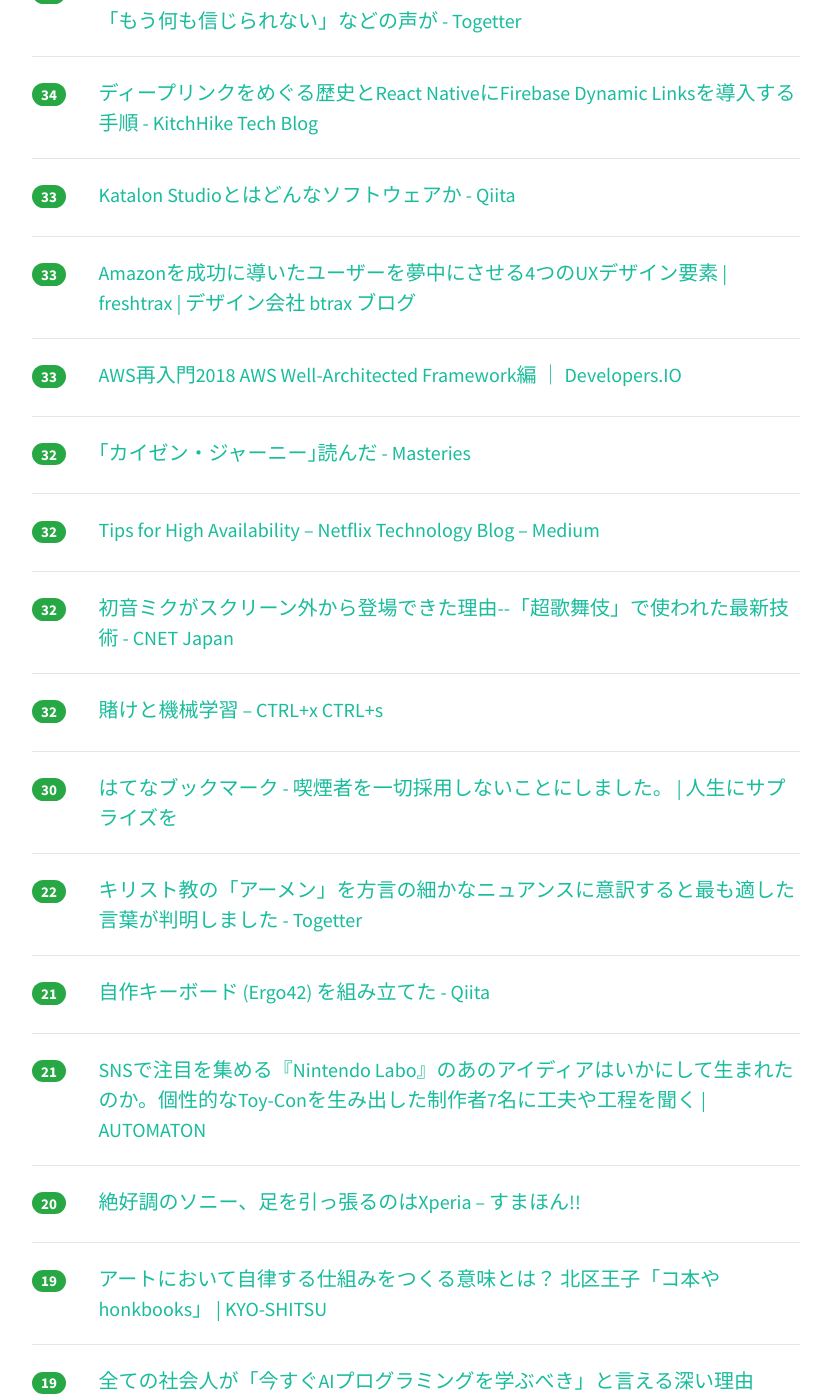
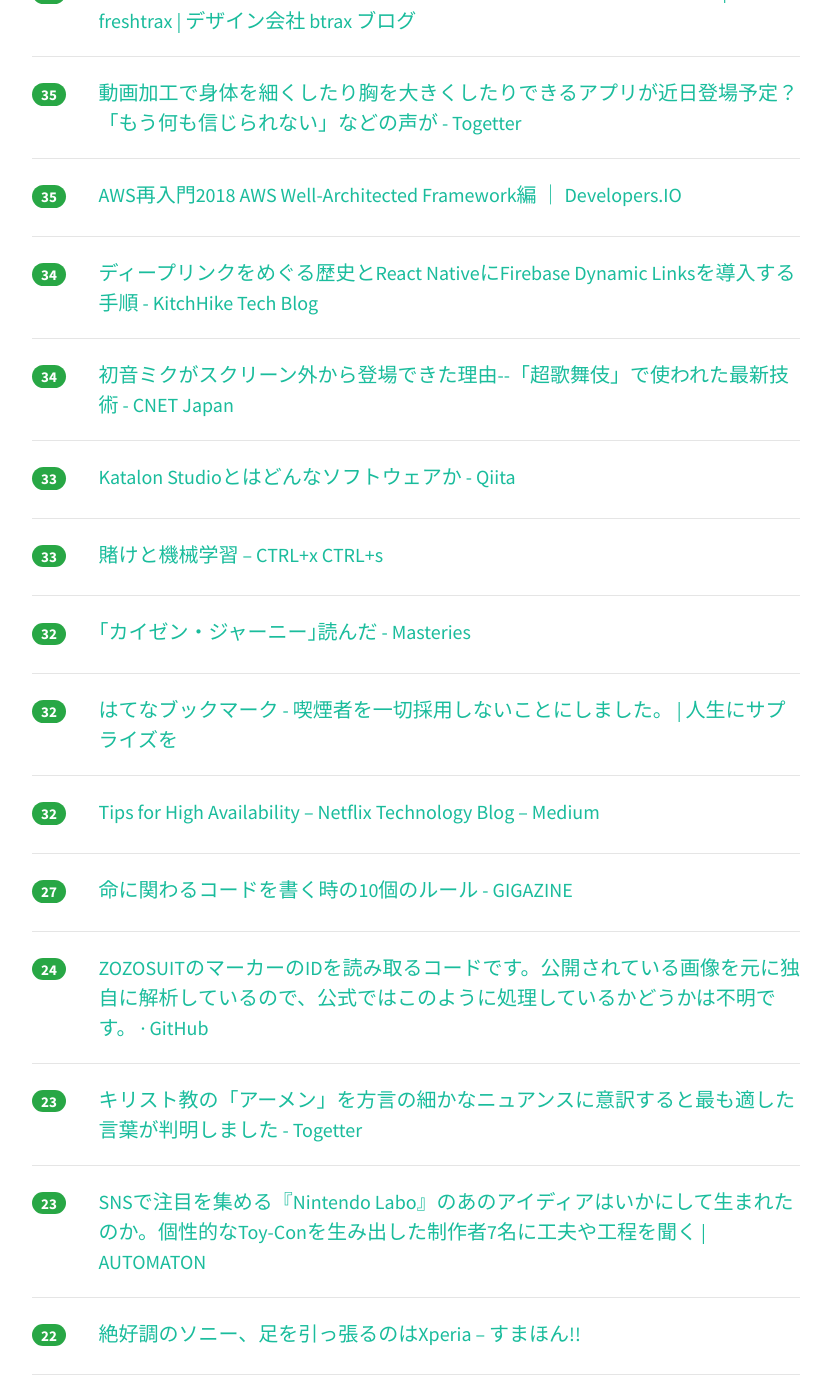
Before and after one commit to yatta47/hatena-matome-site, a Jekyll site: the page built from _posts/2018-04-30-hatena.md, in a window 1280 px wide and 1400 px high, scrolled down 1575 px. Shown: the whole window, without its empty margins (224-1055 px from the left). Built offline with Jekyll 4.4.1, drawn with Linux system fonts in a browser that asks for light colours; nearby versions of some CDN libraries; some of the changed text lies outside the part shown.

Commit message:
Updated 2018-04-30

```diff
--- a/_posts/2018-04-30-hatena.md
+++ b/_posts/2018-04-30-hatena.md
@@ -1,39 +1,49 @@
 ---
 layout: post
 title:  "2018-04-30 はてぶIT"
-date:   2018-04-30 22:01:04
+date:   2018-04-30 23:02:01
 tags: [it-hotentry]
 ---
-48 件のデータあり
+51 件のデータあり
 
 <hr><div class="row">
-<div class="col-1"><span class="badge badge-pill badge-success h2">498</span></div>
+<div class="col-1"><span class="badge badge-pill badge-success h2">507</span></div>
 <div class="col-11"><a href='https://www.evernote.com/shard/s491/sh/f09f0657-91db-41b9-b24e-6bc1fbed28a1/f883c82ee8e7f67994448a6aa07b9410' target='_blank'>アズールレーンの韓国パブリッシング会社(X.D. Global)との件に関しまして</a></div>
 </div>
 <hr>
 <div class="row">
-<div class="col-1"><span class="badge badge-pill badge-success h2">318</span></div>
+<div class="col-1"><span class="badge badge-pill badge-success h2">322</span></div>
 <div class="col-11"><a href='https://togetter.com/li/1222263' target='_blank'>スプラトゥーン、みまもりSwitchなど任天堂のUI/UXデザイナーさんによる「“娯楽”を追求するUIデザイナーの仕事とは」 #uicrunch - Togetter</a></div>
 </div>
 <hr>
 <div class="row">
-<div class="col-1"><span class="badge badge-pill badge-success h2">243</span></div>
+<div class="col-1"><span class="badge badge-pill badge-success h2">260</span></div>
 <div class="col-11"><a href='https://japanese.engadget.com/2018/04/29/chromebook-asus-12-5-flip-c302ca/' target='_blank'>Chromebookはいいぞ。ASUS製12.5型「Flip C302CA」使用レポート - Engadget 日本版</a></div>
 </div>
 <hr>
 <div class="row">
-<div class="col-1"><span class="badge badge-pill badge-success h2">234</span></div>
+<div class="col-1"><span class="badge badge-pill badge-success h2">235</span></div>
 <div class="col-11"><a href='http://izm-11.hatenablog.com/entry/2018/04/29/225324' target='_blank'>例のプールでオフ会をしてきたので知見を公開します - izm_11's blog</a></div>
 </div>
 <hr>
 <div class="row">
-<div class="col-1"><span class="badge badge-pill badge-success h2">152</span></div>
+<div class="col-1"><span class="badge badge-pill badge-success h2">154</span></div>
 <div class="col-11"><a href='https://this.kiji.is/363304831441732705' target='_blank'>進次郎氏「政治にAI導入を」　幕張メッセで討論会 - 共同通信</a></div>
 </div>
 <hr>
 <div class="row">
-<div class="col-1"><span class="badge badge-pill badge-success h2">92</span></div>
+<div class="col-1"><span class="badge badge-pill badge-success h2">110</span></div>
 <div class="col-11"><a href='https://gigazine.net/news/20180429-survey-75-percent-enterprise-ios/' target='_blank'>仕事で使用する端末を従業員に選ばせると75％がAndroidではなくiOS、72％がPCではなくMacを選択するという調査結果 - GIGAZINE</a></div>
+</div>
+<hr>
+<div class="row">
+<div class="col-1"><span class="badge badge-pill badge-success h2">80</span></div>
+<div class="col-11"><a href='https://togetter.com/li/1222768' target='_blank'>「疑似科学にハマる人はお気持ちワードをよく使う」自然言語処理で「残念な人達」の特徴を分析してみた - Togetter</a></div>
+</div>
+<hr>
+<div class="row">
+<div class="col-1"><span class="badge badge-pill badge-success h2">73</span></div>
+<div class="col-11"><a href='https://speakerdeck.com/ozuma/chang-kutejue-eyasukutefu-za-napasuwadotoemojifalsehua' target='_blank'>長くて覚えやすくて複雑なパスワードとemojiの話 // Speaker Deck</a></div>
 </div>
 <hr>
 <div class="row">
@@ -42,43 +52,48 @@ tags: [it-hotentry]
 </div>
 <hr>
 <div class="row">
-<div class="col-1"><span class="badge badge-pill badge-success h2">66</span></div>
-<div class="col-11"><a href='https://togetter.com/li/1222768' target='_blank'>「疑似科学にハマる人はお気持ちワードをよく使う」自然言語処理で「残念な人達」の特徴を分析してみた - Togetter</a></div>
-</div>
-<hr>
-<div class="row">
-<div class="col-1"><span class="badge badge-pill badge-success h2">50</span></div>
+<div class="col-1"><span class="badge badge-pill badge-success h2">52</span></div>
 <div class="col-11"><a href='http://gamewalker.link/column/ui-crunch-nintendo-splatoon/' target='_blank'>スプラトゥーンのイカしたUIはこうして作られた─担当デザイナーが語る秘話 | 超ゲームウォーカー!</a></div>
 </div>
 <hr>
 <div class="row">
-<div class="col-1"><span class="badge badge-pill badge-success h2">46</span></div>
-<div class="col-11"><a href='https://speakerdeck.com/ozuma/chang-kutejue-eyasukutefu-za-napasuwadotoemojifalsehua' target='_blank'>長くて覚えやすくて複雑なパスワードとemojiの話 // Speaker Deck</a></div>
-</div>
-<hr>
-<div class="row">
-<div class="col-1"><span class="badge badge-pill badge-success h2">42</span></div>
+<div class="col-1"><span class="badge badge-pill badge-success h2">48</span></div>
 <div class="col-11"><a href='https://note.mu/mochikoastech/n/n7de6204972bf' target='_blank'>2時間で400冊完売した初心者向けのDNS本 #DNSをはじめよう のダウンロード版を販売します #技術書典｜mochikoAsTech｜note</a></div>
 </div>
 <hr>
 <div class="row">
-<div class="col-1"><span class="badge badge-pill badge-success h2">39</span></div>
+<div class="col-1"><span class="badge badge-pill badge-success h2">45</span></div>
 <div class="col-11"><a href='https://this.kiji.is/363544374254093409' target='_blank'>「海を泳いで渡った」と平尾容疑者 - 共同通信</a></div>
 </div>
 <hr>
 <div class="row">
-<div class="col-1"><span class="badge badge-pill badge-success h2">38</span></div>
+<div class="col-1"><span class="badge badge-pill badge-success h2">39</span></div>
 <div class="col-11"><a href='http://www.jarna.jp/entry/blog-uneihoukoku1' target='_blank'>独立３年半　初めてのブログ運営報告をします - とらべるじゃーな！</a></div>
 </div>
 <hr>
 <div class="row">
-<div class="col-1"><span class="badge badge-pill badge-success h2">34</span></div>
+<div class="col-1"><span class="badge badge-pill badge-success h2">36</span></div>
+<div class="col-11"><a href='http://blog.btrax.com/jp/2018/04/30/amazon-ux/' target='_blank'>Amazonを成功に導いたユーザーを夢中にさせる4つのUXデザイン要素 | freshtrax | デザイン会社 btrax ブログ</a></div>
+</div>
+<hr>
+<div class="row">
+<div class="col-1"><span class="badge badge-pill badge-success h2">35</span></div>
 <div class="col-11"><a href='https://togetter.com/li/1222570' target='_blank'>動画加工で身体を細くしたり胸を大きくしたりできるアプリが近日登場予定？「もう何も信じられない」などの声が - Togetter</a></div>
+</div>
+<hr>
+<div class="row">
+<div class="col-1"><span class="badge badge-pill badge-success h2">35</span></div>
+<div class="col-11"><a href='https://dev.classmethod.jp/cloud/aws/2018-aws-re-entering-w-a/' target='_blank'>AWS再入門2018 AWS Well-Architected Framework編 ｜ Developers.IO</a></div>
 </div>
 <hr>
 <div class="row">
 <div class="col-1"><span class="badge badge-pill badge-success h2">34</span></div>
 <div class="col-11"><a href='http://tech.kitchhike.com/entry/2018/04/29/222634' target='_blank'>ディープリンクをめぐる歴史とReact NativeにFirebase Dynamic Linksを導入する手順 - KitchHike Tech Blog</a></div>
+</div>
+<hr>
+<div class="row">
+<div class="col-1"><span class="badge badge-pill badge-success h2">34</span></div>
+<div class="col-11"><a href='https://japan.cnet.com/article/35118533/' target='_blank'>初音ミクがスクリーン外から登場できた理由--「超歌舞伎」で使われた最新技術 - CNET Japan</a></div>
 </div>
 <hr>
 <div class="row">
@@ -88,12 +103,7 @@ tags: [it-hotentry]
 <hr>
 <div class="row">
 <div class="col-1"><span class="badge badge-pill badge-success h2">33</span></div>
-<div class="col-11"><a href='http://blog.btrax.com/jp/2018/04/30/amazon-ux/' target='_blank'>Amazonを成功に導いたユーザーを夢中にさせる4つのUXデザイン要素 | freshtrax | デザイン会社 btrax ブログ</a></div>
-</div>
-<hr>
-<div class="row">
-<div class="col-1"><span class="badge badge-pill badge-success h2">33</span></div>
-<div class="col-11"><a href='https://dev.classmethod.jp/cloud/aws/2018-aws-re-entering-w-a/' target='_blank'>AWS再入門2018 AWS Well-Architected Framework編 ｜ Developers.IO</a></div>
+<div class="col-11"><a href='https://ctrl-x-s.blog/2018/04/30/%E8%B3%AD%E3%81%91%E3%81%A8%E3%83%99%E3%82%A4%E3%82%BA%E3%82%A8%E3%83%A9%E3%83%BC/' target='_blank'>賭けと機械学習 – CTRL+x CTRL+s</a></div>
 </div>
 <hr>
 <div class="row">
@@ -103,42 +113,47 @@ tags: [it-hotentry]
 <hr>
 <div class="row">
 <div class="col-1"><span class="badge badge-pill badge-success h2">32</span></div>
+<div class="col-11"><a href='http://b.hatena.ne.jp/entry/makonari.com/?p=294' target='_blank'>はてなブックマーク - 喫煙者を一切採用しないことにしました。 | 人生にサプライズを</a></div>
+</div>
+<hr>
+<div class="row">
+<div class="col-1"><span class="badge badge-pill badge-success h2">32</span></div>
 <div class="col-11"><a href='https://medium.com/@NetflixTechBlog/be0472f2599c' target='_blank'>Tips for High Availability – Netflix Technology Blog – Medium</a></div>
 </div>
 <hr>
 <div class="row">
-<div class="col-1"><span class="badge badge-pill badge-success h2">32</span></div>
-<div class="col-11"><a href='https://japan.cnet.com/article/35118533/' target='_blank'>初音ミクがスクリーン外から登場できた理由--「超歌舞伎」で使われた最新技術 - CNET Japan</a></div>
+<div class="col-1"><span class="badge badge-pill badge-success h2">27</span></div>
+<div class="col-11"><a href='https://gigazine.net/news/20180430-nasa-developing-code-rules/' target='_blank'>命に関わるコードを書く時の10個のルール - GIGAZINE</a></div>
 </div>
 <hr>
 <div class="row">
-<div class="col-1"><span class="badge badge-pill badge-success h2">32</span></div>
-<div class="col-11"><a href='https://ctrl-x-s.blog/2018/04/30/%E8%B3%AD%E3%81%91%E3%81%A8%E3%83%99%E3%82%A4%E3%82%BA%E3%82%A8%E3%83%A9%E3%83%BC/' target='_blank'>賭けと機械学習 – CTRL+x CTRL+s</a></div>
+<div class="col-1"><span class="badge badge-pill badge-success h2">24</span></div>
+<div class="col-11"><a href='https://gist.github.com/ksasao/bc9c548d5e38932f2d0d11912ba541d0' target='_blank'>ZOZOSUITのマーカーのIDを読み取るコードです。公開されている画像を元に独自に解析しているので、公式ではこのように処理しているかどうかは不明です。 · GitHub</a></div>
 </div>
 <hr>
 <div class="row">
-<div class="col-1"><span class="badge badge-pill badge-success h2">30</span></div>
-<div class="col-11"><a href='http://b.hatena.ne.jp/entry/makonari.com/?p=294' target='_blank'>はてなブックマーク - 喫煙者を一切採用しないことにしました。 | 人生にサプライズを</a></div>
+<div class="col-1"><span class="badge badge-pill badge-success h2">23</span></div>
+<div class="col-11"><a href='https://togetter.com/li/1222551' target='_blank'>キリスト教の「アーメン」を方言の細かなニュアンスに意訳すると最も適した言葉が判明しました - Togetter</a></div>
+</div>
+<hr>
+<div class="row">
+<div class="col-1"><span class="badge badge-pill badge-success h2">23</span></div>
+<div class="col-11"><a href='http://jp.automaton.am/articles/newsjp/20180430-66968/' target='_blank'>SNSで注目を集める『Nintendo Labo』のあのアイディアはいかにして生まれたのか。個性的なToy-Conを生み出した制作者7名に工夫や工程を聞く | AUTOMATON</a></div>
 </div>
 <hr>
 <div class="row">
 <div class="col-1"><span class="badge badge-pill badge-success h2">22</span></div>
-<div class="col-11"><a href='https://togetter.com/li/1222551' target='_blank'>キリスト教の「アーメン」を方言の細かなニュアンスに意訳すると最も適した言葉が判明しました - Togetter</a></div>
+<div class="col-11"><a href='https://smhn.info/201804-xperia-deficit' target='_blank'>絶好調のソニー、足を引っ張るのはXperia – すまほん!!</a></div>
 </div>
 <hr>
 <div class="row">
-<div class="col-1"><span class="badge badge-pill badge-success h2">21</span></div>
+<div class="col-1"><span class="badge badge-pill badge-success h2">22</span></div>
 <div class="col-11"><a href='https://qiita.com/zk_phi/items/3180902a37fa73223020' target='_blank'>自作キーボード (Ergo42) を組み立てた - Qiita</a></div>
 </div>
 <hr>
 <div class="row">
-<div class="col-1"><span class="badge badge-pill badge-success h2">21</span></div>
-<div class="col-11"><a href='http://jp.automaton.am/articles/newsjp/20180430-66968/' target='_blank'>SNSで注目を集める『Nintendo Labo』のあのアイディアはいかにして生まれたのか。個性的なToy-Conを生み出した制作者7名に工夫や工程を聞く | AUTOMATON</a></div>
-</div>
-<hr>
-<div class="row">
 <div class="col-1"><span class="badge badge-pill badge-success h2">20</span></div>
-<div class="col-11"><a href='https://smhn.info/201804-xperia-deficit' target='_blank'>絶好調のソニー、足を引っ張るのはXperia – すまほん!!</a></div>
+<div class="col-11"><a href='https://www.danshihack.com/2018/04/30/junp/macapp-2018.html' target='_blank'>Mac歴15年になった僕が愛用しているアプリ19個、使わなくなったアプリ3個 | 男子ハック</a></div>
 </div>
 <hr>
 <div class="row">
@@ -163,12 +178,17 @@ tags: [it-hotentry]
 <hr>
 <div class="row">
 <div class="col-1"><span class="badge badge-pill badge-success h2">18</span></div>
-<div class="col-11"><a href='https://gigazine.net/news/20180430-nasa-developing-code-rules/' target='_blank'>命に関わるコードを書く時の10個のルール - GIGAZINE</a></div>
+<div class="col-11"><a href='http://jcej.hatenablog.com/entry/2018/04/28/101512' target='_blank'>フェイクニュース調査ガイドの日本語版完成！無料公開しました - #JCEJ 活動日記</a></div>
 </div>
 <hr>
 <div class="row">
-<div class="col-1"><span class="badge badge-pill badge-success h2">17</span></div>
-<div class="col-11"><a href='http://jcej.hatenablog.com/entry/2018/04/28/101512' target='_blank'>フェイクニュース調査ガイドの日本語版完成！無料公開しました - #JCEJ 活動日記</a></div>
+<div class="col-1"><span class="badge badge-pill badge-success h2">18</span></div>
+<div class="col-11"><a href='https://pc.watch.impress.co.jp/docs/column/gyokai/1119684.html' target='_blank'>【大河原克行の「パソコン業界、東奔西走」】ThinkPadの父、レノボ・内藤副社長退任後も受け継がれる開発のDNA - PC Watch</a></div>
+</div>
+<hr>
+<div class="row">
+<div class="col-1"><span class="badge badge-pill badge-success h2">16</span></div>
+<div class="col-11"><a href='https://note.mu/chikaike/n/n2cc397bfed77' target='_blank'>CBOとして考える。今『note』が失いつつある事と、これから必要な事について｜チカイケ 秀夫｜note</a></div>
 </div>
 <hr>
 <div class="row">
@@ -178,17 +198,7 @@ tags: [it-hotentry]
 <hr>
 <div class="row">
 <div class="col-1"><span class="badge badge-pill badge-success h2">15</span></div>
-<div class="col-11"><a href='https://pc.watch.impress.co.jp/docs/column/gyokai/1119684.html' target='_blank'>【大河原克行の「パソコン業界、東奔西走」】ThinkPadの父、レノボ・内藤副社長退任後も受け継がれる開発のDNA - PC Watch</a></div>
-</div>
-<hr>
-<div class="row">
-<div class="col-1"><span class="badge badge-pill badge-success h2">15</span></div>
 <div class="col-11"><a href='https://wired.jp/2018/04/30/tesla-model-3-review2/' target='_blank'>テスラ「モデル3」は史上最高のEVだが、まだ買わない方がいい：試乗レヴュー（後編）｜WIRED.jp</a></div>
-</div>
-<hr>
-<div class="row">
-<div class="col-1"><span class="badge badge-pill badge-success h2">14</span></div>
-<div class="col-11"><a href='https://note.mu/chikaike/n/n2cc397bfed77' target='_blank'>CBOとして考える。今『note』が失いつつある事と、これから必要な事について｜チカイケ 秀夫｜note</a></div>
 </div>
 <hr>
 <div class="row">
@@ -202,6 +212,11 @@ tags: [it-hotentry]
 </div>
 <hr>
 <div class="row">
+<div class="col-1"><span class="badge badge-pill badge-success h2">14</span></div>
+<div class="col-11"><a href='https://www3.nhk.or.jp/news/html/20180430/k10011423461000.html' target='_blank'>「改元」まであと１年 対応に追われる自治体 | NHKニュース</a></div>
+</div>
+<hr>
+<div class="row">
 <div class="col-1"><span class="badge badge-pill badge-success h2">13</span></div>
 <div class="col-11"><a href='https://togetter.com/li/1222803' target='_blank'>とあるツイートから独り歩きして、地味に残酷なネタの大喜利状態になった　#もともと残酷で有名だった - Togetter</a></div>
 </div>
@@ -212,13 +227,18 @@ tags: [it-hotentry]
 </div>
 <hr>
 <div class="row">
-<div class="col-1"><span class="badge badge-pill badge-success h2">11</span></div>
-<div class="col-11"><a href='http://www.ryoanna.com/entry/2018/04/29/202243' target='_blank'>写真にかすみを加える - #RyoAnnaBlog</a></div>
+<div class="col-1"><span class="badge badge-pill badge-success h2">12</span></div>
+<div class="col-11"><a href='https://www.asahi.com/articles/ASL4Z2JXPL4ZULFA001.html' target='_blank'>ソフトバンク、経営権手放す決断　米携帯２社が合併合意：朝日新聞デジタル</a></div>
+</div>
+<hr>
+<div class="row">
+<div class="col-1"><span class="badge badge-pill badge-success h2">12</span></div>
+<div class="col-11"><a href='http://blog.gmork.in/entry/toplap-jp-2-report' target='_blank'>GLSLライブコーディングについて講義しました - マルシテイア</a></div>
 </div>
 <hr>
 <div class="row">
 <div class="col-1"><span class="badge badge-pill badge-success h2">11</span></div>
-<div class="col-11"><a href='https://www.asahi.com/articles/ASL4Z2JXPL4ZULFA001.html' target='_blank'>ソフトバンク、経営権手放す決断　米携帯２社が合併合意：朝日新聞デジタル</a></div>
+<div class="col-11"><a href='http://www.ryoanna.com/entry/2018/04/29/202243' target='_blank'>写真にかすみを加える - #RyoAnnaBlog</a></div>
 </div>
 <hr>
 <div class="row">
@@ -232,17 +252,12 @@ tags: [it-hotentry]
 </div>
 <hr>
 <div class="row">
-<div class="col-1"><span class="badge badge-pill badge-success h2">9</span></div>
+<div class="col-1"><span class="badge badge-pill badge-success h2">10</span></div>
 <div class="col-11"><a href='http://b.hatena.ne.jp/entry/s/anond.hatelabo.jp/20180430124647' target='_blank'>はてなブックマーク - 韓国の”メガル女”を「フェミニスト」と報じるのはアンフェア</a></div>
 </div>
 <hr>
 <div class="row">
-<div class="col-1"><span class="badge badge-pill badge-success h2">4</span></div>
-<div class="col-11"><a href='https://www3.nhk.or.jp/news/html/20180430/k10011423461000.html' target='_blank'>「改元」まであと１年 対応に追われる自治体 | NHKニュース</a></div>
-</div>
-<hr>
-<div class="row">
-<div class="col-1"><span class="badge badge-pill badge-success h2">0</span></div>
+<div class="col-1"><span class="badge badge-pill badge-success h2">1</span></div>
 <div class="col-11"><a href='http://d.hatena.ne.jp/NATROM/20180430#p1' target='_blank'>ネット時代の医療情報との付き合い方 - NATROMの日記</a></div>
 </div>
 <hr>
```
